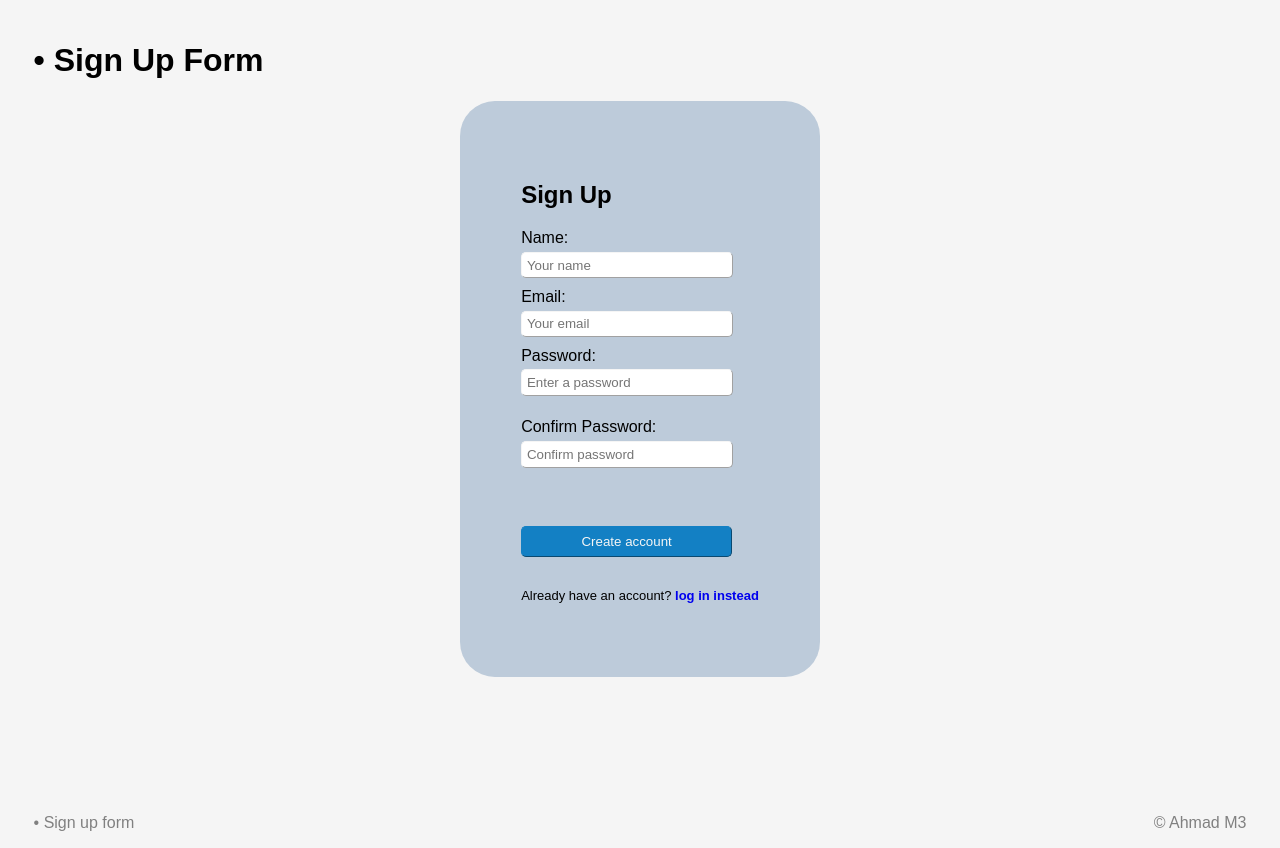
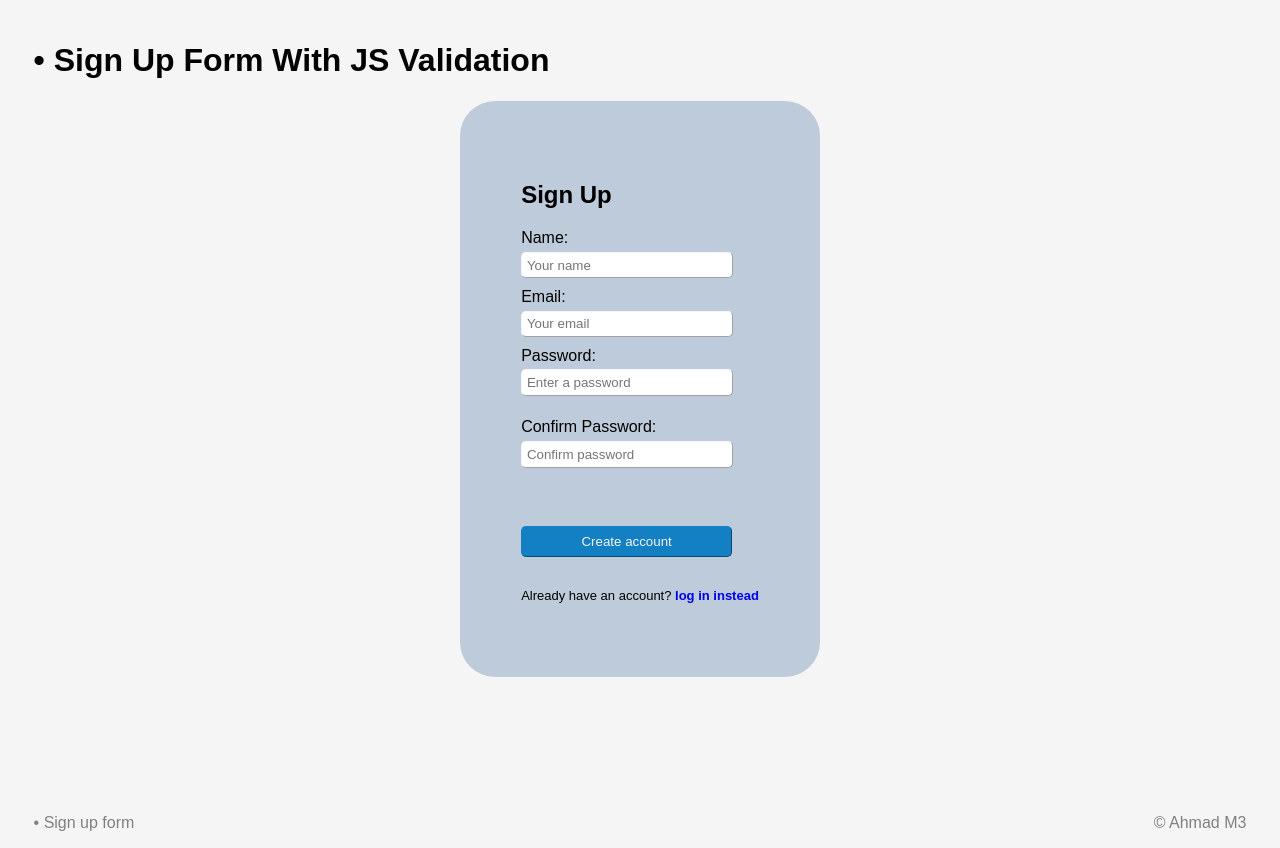
Before and after one commit to theahmadm3/Login-and-Sign-up-page, a plain HTML site: page index.html in a window 1280 px wide. Drawn offline with Linux system fonts and the light colour scheme.

Commit message:
Update index.html

```diff
--- a/index.html
+++ b/index.html
@@ -11,7 +11,7 @@
   <body>
     <div class="theTitle">
         <h1>
-            • Sign Up Form
+            • Sign Up Form With JS Validation
         </h1>
     </div>
     <div class="container">
```
